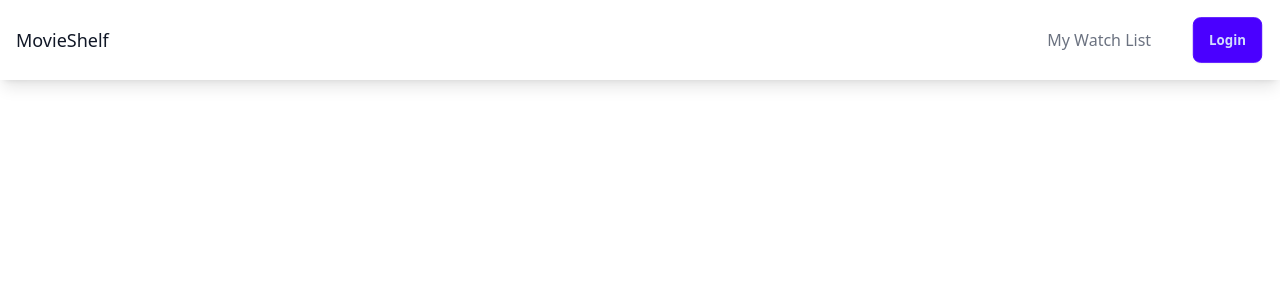
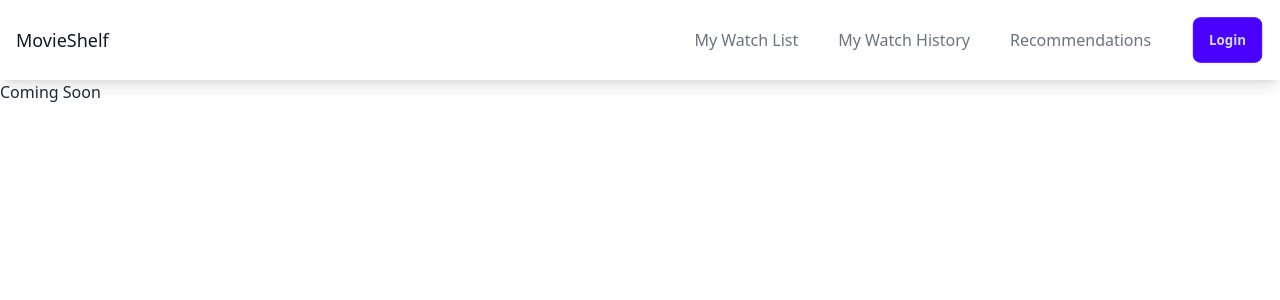
Before and after one commit to varungarg2796/MovieShelf-Frontend, a React (Create React App) app: page /my-watch-history in a window 1280 px wide. Shown: the top 300 px of the page. Built offline with nearby package versions, Linux system fonts and the light colour scheme.

Commit message:
Adding improvements

```diff
--- a/src/App.tsx
+++ b/src/App.tsx
@@ -7,6 +7,8 @@ import SignupPage from './pages/Signup';
 import Navbar from './components/navbar';
 import { UserProvider } from './context/UserContext';
 import WatchList from './pages/WatchList';
+import WatchHistory from './pages/WatchHistory';
+import Recommendations from './pages/Recommendations';
 
 function App() {
   return (
@@ -17,7 +19,9 @@ function App() {
           <Route path="/" element={<HomePage />} />
           <Route path="/login" element={<LoginPage />} />
           <Route path="/signup" element={<SignupPage />} />
-          <Route path="/my-movie-shelf" element={<WatchList />} />
+          <Route path="/my-watch-list" element={<WatchList />} />
+          <Route path="/my-watch-history" element={<WatchHistory />} />
+          <Route path="/recommendations" element={<Recommendations />} />
         </Routes>
       </Router>
     </UserProvider>
--- a/src/components/MovieDetailCard.tsx
+++ b/src/components/MovieDetailCard.tsx
@@ -121,7 +121,13 @@ const MovieDetailCard: React.FC<MovieDetailCardProps> = (props) => {
 
 
     return (
-        <div className="card w-96 bg-base-100 shadow-xl">
+        <div onClick={props.closeModal} className="fixed inset-0 flex items-center justify-center">
+        <div onClick={(e) => e.stopPropagation()} className="card  w-96 h-90 bg-base-100 shadow-xl relative">
+
+        <button onClick={props.closeModal} className="btn btn-square absolute top-0 right-0 m-1">
+            <svg xmlns="http://www.w3.org/2000/svg" className="h-6 w-6" fill="none" viewBox="0 0 24 24" stroke="currentColor"><path strokeLinecap="round" strokeLinejoin="round" strokeWidth="2" d="M6 18L18 6M6 6l12 12" /></svg>
+        </button>
+
           <figure>
             <img src={movieData?.Poster} alt={movieData?.Title} />
           </figure>
@@ -139,14 +145,15 @@ const MovieDetailCard: React.FC<MovieDetailCardProps> = (props) => {
               <div className="badge badge-outline">Director: {movieData?.Director}</div>
             </div>
             <div className="flex justify-between mt-4">
-                <button onClick={() => addToWatchlist(movieData?.imdbID ?? '')} className="btn bg-green-500 hover:bg-green-700 text-white font-bold py-2 px-4 rounded">
+                <button onClick={() => addToWatchlist(movieData?.imdbID ?? '')} className="btn btn-active">
                     Add to your Watchlist!
                 </button>
-                <button onClick={props.closeModal} className="btn bg-red-500 hover:bg-red-700 text-white font-bold py-2 px-4 rounded">
-                    Close
+                <button className="btn btn-success">
+                    Mark as Watched!
                 </button>
             </div>
           </div>
+        </div>
         </div>
       );
 };
--- a/src/components/navbar.tsx
+++ b/src/components/navbar.tsx
@@ -38,8 +38,16 @@ const Navbar: React.FC = () => {
           </button>
         </div>
         <div className="hidden lg:flex lg:space-x-10 items-center">
-          <Link to="/my-movie-shelf" className="text-base font-medium text-gray-500 hover:text-gray-900">
+          <Link to="/my-watch-list" className="text-base font-medium text-gray-500 hover:text-gray-900">
             My Watch List
+          </Link>
+
+          <Link to="/my-watch-history" className="text-base font-medium text-gray-500 hover:text-gray-900">
+            My Watch History
+          </Link>
+
+          <Link to="/recommendations" className="text-base font-medium text-gray-500 hover:text-gray-900">
+            Recommendations
           </Link>
           {user?.username ? (
           <div className="relative inline-block text-left">
--- /dev/null
+++ b/src/pages/Recommendations.tsx
@@ -0,0 +1,15 @@
+import React from 'react';
+
+interface RecommendationsProps {
+    // Add any props you need here
+}
+
+const Recommendations: React.FC<RecommendationsProps> = () => {
+    return (
+        <div>
+            <h1>In works, coming soon</h1>
+        </div>
+    );
+};
+
+export default Recommendations;
--- /dev/null
+++ b/src/pages/WatchHistory.tsx
@@ -0,0 +1,11 @@
+import React from 'react';
+
+const WatchHistory = () => {
+    return (
+        <div>
+           <h1>Coming Soon</h1>
+        </div>
+    );
+};
+
+export default WatchHistory;
--- a/src/pages/WatchList.tsx
+++ b/src/pages/WatchList.tsx
@@ -3,6 +3,7 @@ import Carousel from 'react-multi-carousel';
 import 'react-multi-carousel/lib/styles.css';
 import './WatchList.css';
 import Cookies from 'js-cookie';
+import { set } from 'lodash';
 
 
 const responsive = {
@@ -57,6 +58,8 @@ const WatchList: React.FC = () => {
     const [averageRuntime, setAverageRuntime] = useState(0);
     const [averageImdbRating, setAverageImdbRating] = useState(0);
     const [totalWatchlistDuration, setTotalWatchlistDuration] = useState(0);
+    const [totalWatchListedMovies, setTotalWatchListedMovies] = useState(0);
+
 
     const currentDate = new Date();
 
@@ -74,6 +77,7 @@ const WatchList: React.FC = () => {
         setTotalWatchlistDuration(parseFloat(totalRuntime.toFixed(1)));
         setAverageRuntime(Number((totalRuntime / items.length).toFixed(1)));
         setAverageImdbRating(Number((totalImdbRating / items.length).toFixed(1)));
+        setTotalWatchListedMovies(items.length);
     };
 
     const handleDelete = (item: any) => {
@@ -120,6 +124,7 @@ const WatchList: React.FC = () => {
                 setTotalWatchlistDuration(parseFloat(totalRuntime.toFixed(1)));
                 setAverageRuntime(Number((totalRuntime / data.length).toFixed(1)));
                 setAverageImdbRating(Number((totalImdbRating / data.length).toFixed(1)));
+                setTotalWatchListedMovies(data.length);
             })
             .catch(error => console.error('Error:', error));
     }, []);
@@ -165,6 +170,7 @@ const WatchList: React.FC = () => {
             <div className="flex flex-col items-center bg-gray-100">
                 <div className="p-6 bg-white rounded-xl shadow-md flex items-center space-x-4">
                     <div>
+                        <h2 className="text-xl font-normal text-gray-900">Total Movies in Watchlist: <span className="font-normal text-blue-600">{totalWatchListedMovies}</span></h2>
                         <h2 className="text-xl font-normal text-gray-900">Total Watchlist duration: <span className="font-normal text-blue-600">{totalWatchlistDuration} minutes</span> or  <span className="font-normal text-blue-600"> {Number(totalWatchlistDuration / 60).toFixed(1)} hours </span></h2>
                         <h2 className="text-xl font-normal text-gray-900">It will take your ≈ <span className="font-normal text-blue-600">{Number(totalWatchlistDuration / (60 * 24)).toFixed(1)} days</span> to watch it all!</h2>
                     </div>
```
